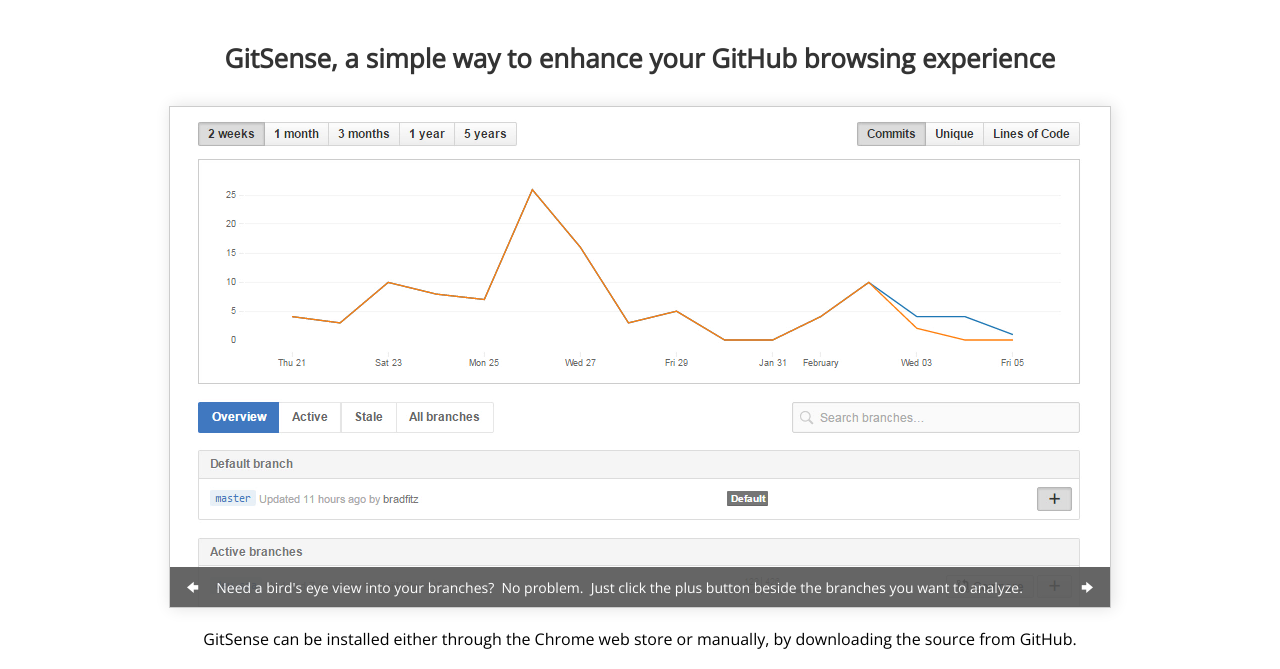
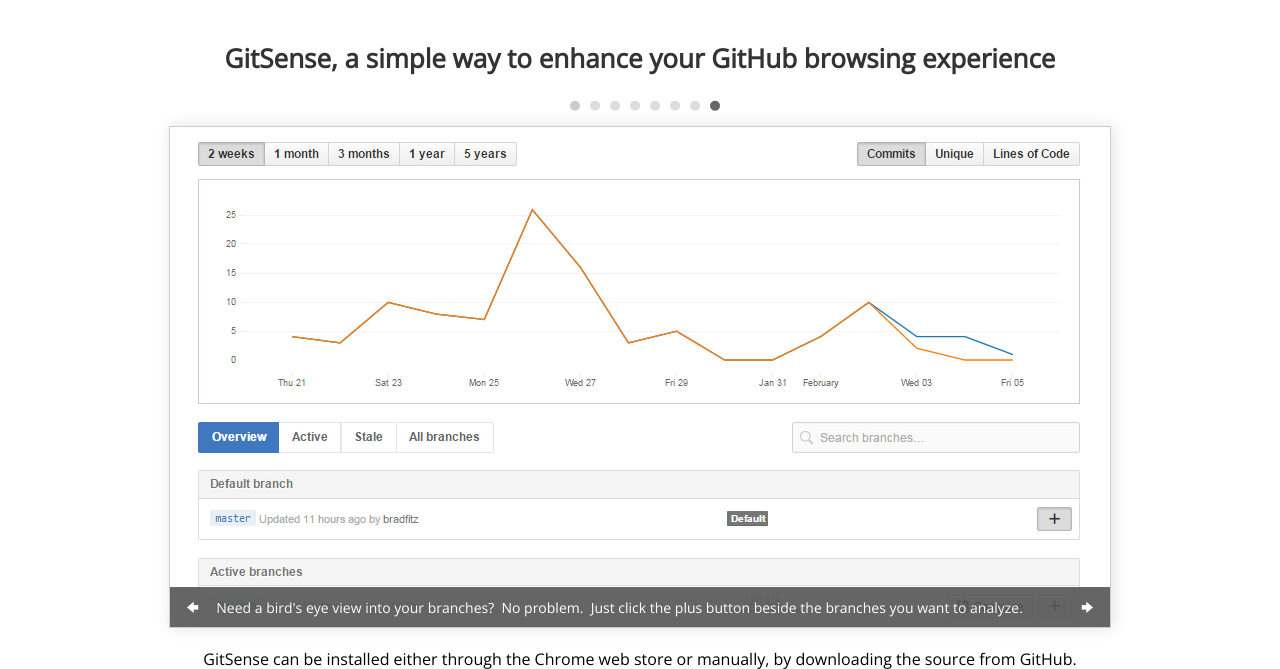
Before and after one commit to gitsense/gitsense.github.io, a plain HTML site: page index.html in a window 1280 px wide. Both pictures are taken after a click on the element 192 px from the left and 663 px from the top of the page. Shown: the part 76-745 px from the top of the page. Drawn offline with nearby package versions, Linux system fonts and the light colour scheme; some icons are missing.

Commit message:
Added dots and improved navigation

```diff
--- a/css/gitsense.css
+++ b/css/gitsense.css
@@ -66,6 +66,10 @@ div.footer {
 .screen-shots {
     border: 1px solid #ccc;
     position: relative;
+    width: 940px;
+    height: 500px;
+    overflow: hidden;
+    margin-top: 10px;
 }
 
 .shadow {
@@ -81,7 +85,9 @@ div.footer {
     opacity:.9;
     position:absolute;
     top: 460px;
-    overflow:hidden
+    overflow:hidden;
+    z-index: 1000;
+    cursor: default;
 }
 
 table.caption {
@@ -108,3 +114,9 @@ td.caption-text {
 div.clear {
     clear:both;
 }
+
+.dots {
+    margin-top: 20px;
+    width: 940px;
+    text-align: center;
+}
--- a/index.html
+++ b/index.html
@@ -26,13 +26,16 @@
         </div>
         <div style="border-bottom:1px solid #ccc;">
             <div style="width:980px;padding-top:50px;padding-bottom:40px;">
-                <h1 style="font-size:26px">GitSense, a simple way to enhance your GitHub browsing experience</h1>
-                <div style="width:940px;height:500px;overflow:hidden;margin-top:30px;"
-                    class="screen-shots shadow">
-                    <div id=how-it-works-body-on style="">
+                <h1 style="font-size:26px">
+                    GitSense, a simple way to enhance your GitHub browsing experience
+                </h1>
+                <div id=dots class=dots></div>
+                <div class="screen-shots shadow">
+                    <div id=how-it-works-body-on style="z-index:10;cursor:pointer;">
                         <img src=/images/github.gif
                             data-caption="
-                                GitSense is a free and open-source Chrome extension and it's reimagining GitHub browsing.
+                                GitSense is a free and open-source Chrome extension and
+                                it's reimagining GitHub browsing.
                             "
                         >
                         <img src=/images/before-after-commits.png
@@ -43,7 +46,8 @@
                         >
                         <img src=/images/gitsense-on-7.png
                             data-caption="
-                            Use LoC (lines of code) and SLoC (source lines of code) churn metrics, to quickly gauge risk and required code review effort.
+                            Use LoC (lines of code) and SLoC (source lines of code) churn metrics,
+                            to quickly gauge risk and required code review effort.
                             "
                         >
                         <img src=/images/gitsense-on-2.png
@@ -61,18 +65,21 @@
                         >
                         <img src=/images/gitsense-on-4.png
                             data-caption="
-                                Quickly verify what is and isn't on a branch, by executing a commits search
-                                across multiple branches at once.
+                                Quickly verify what is and isn't on a branch, by executing a
+                                commits search across multiple branches at once.
                             "
                         >
                         <img src=/images/gitsense-on-6.png
                             data-caption="
-                                Execute a <span style='color:gold'>diffs</span> search, to quickly answer the question of who did what and when.
+                                Execute a <span style='color:gold'>diffs</span> search,
+                                to quickly answer the question of who did what and when.
                             "
                         >
                         <img src=/images/branches.png
                             data-caption="
-                                Need a bird's eye view into your branches?&nbsp; No problem.&nbsp; Just click the plus button beside the branches you want to analyze.
+                                Need a bird's eye view into your branches?&nbsp;
+                                No problem.&nbsp; Just click the plus button beside
+                                the branches you want to analyze.
                             "
                         >
                         <div id=how-it-works-caption class="caption-container" style="display:none;">
--- a/js/gitsense.js
+++ b/js/gitsense.js
@@ -8,6 +8,7 @@ var gitsense = {
             stateToImageIdx = {},
             captionBody     = document.getElementById(prefix+"-caption"),
             captionText     = document.getElementById(prefix+"-caption-text"),
+            clickedCaption  = false,
             i;
 
         for ( i = 0; i < states.length; i++ )
@@ -15,6 +16,7 @@ var gitsense = {
 
         function initState(state) {
             var body = document.getElementById(prefix+"-body-"+state),
+                dots = document.getElementById("dots"),
                 kids = body.children,
                 imgs = [],
                 kid,
@@ -30,6 +32,8 @@ var gitsense = {
 
                 if ( i !== 0 )
                     kid.style.display = "none";
+
+                addDot(i, kid);
             }
 
             stateToImages[state]   = imgs;
@@ -40,19 +44,52 @@ var gitsense = {
             var prev = document.getElementById(prefix+"-caption-nav-prev"),
                 next = document.getElementById(prefix+"-caption-nav-next");
 
-            //body.onclick = clickedNext;
+            captionBody.onclick = function() {
+                clickedCaption = true;
+
+                setTimeout(function(){ clickedCaption = false; }, 200)
+            };
+
+            body.onclick = clickedNext;
             next.onclick = clickedNext;
             prev.onclick = clickedPrev;
 
-            function clickedNext() {
+            function addDot(i, img) {
+                var dot = document.createElement("span");
+
+                dot.setAttribute("class", "octicon octicon octicon-primitive-dot");
+
+                dot.style.marginLeft = "10px";
+                dot.style.fontSize   = "20px";
+                dot.style.cursor     = "pointer";
+                dot.style.color      = i === 0 ? "#666" : "#ddd";
+
+                dots.appendChild(dot);
+
+                img.dot = dot;
+
+                dot.onclick = function() { clickedNext(i); }
+            }
+
+            function clickedNext(clicked) {
+                if ( clickedCaption )
+                    return;
+
                 var idx    = stateToImageIdx[state],
                     images = stateToImages[state],
                     newIdx;
 
-                if ( idx + 1 === images.length )
-                    newIdx = 0;
-                else
-                    newIdx = idx + 1;
+                if ( typeof(clicked) === "number" ) {
+                    newIdx = clicked;
+                } else {
+                    if ( idx + 1 === images.length )
+                        newIdx = 0;
+                    else
+                        newIdx = idx + 1;
+                }
+
+                images[idx].dot.style.color    = "#ccc";
+                images[newIdx].dot.style.color = "#666";
 
                 stateToImageIdx[state] = newIdx;
 
@@ -68,6 +105,9 @@ var gitsense = {
                     newIdx = images.length - 1;
                 else
                     newIdx = idx - 1;
+
+                images[idx].dot.style.color    = "#ccc";
+                images[newIdx].dot.style.color = "#666";
 
                 stateToImageIdx[state] = newIdx;
 
```
